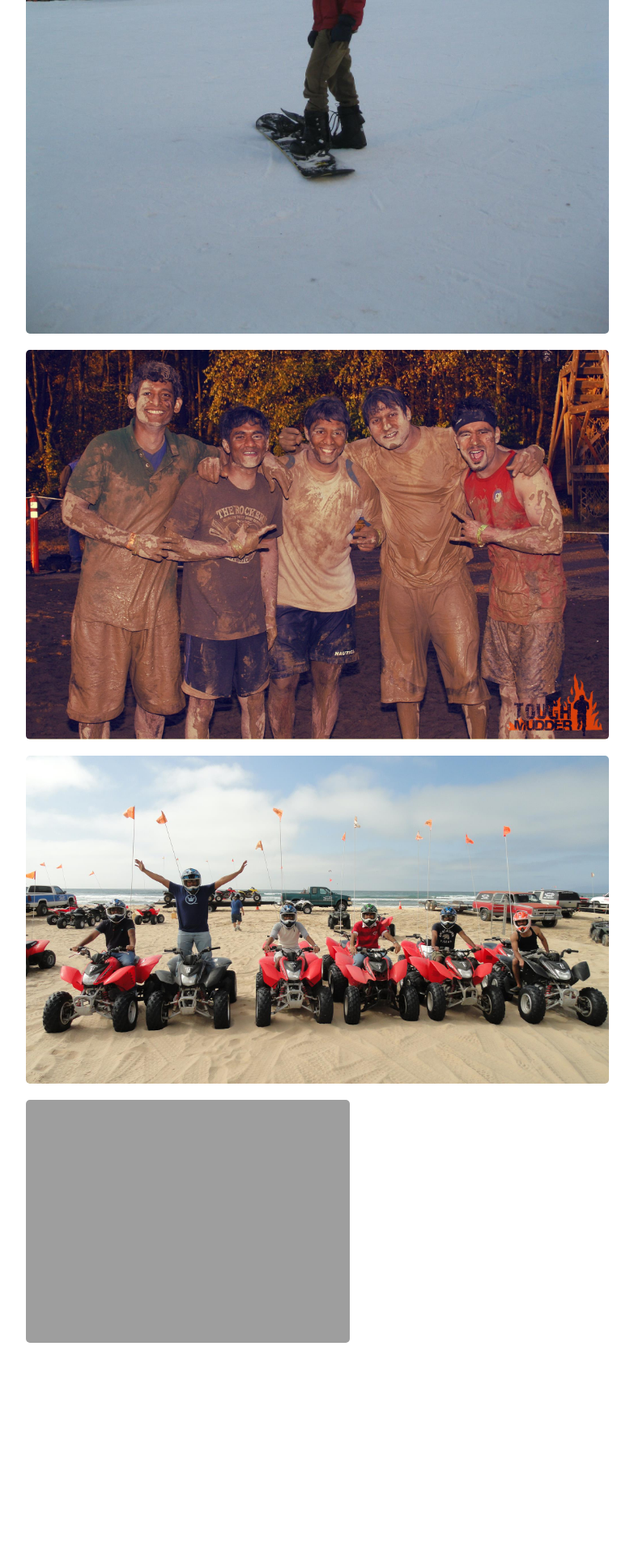
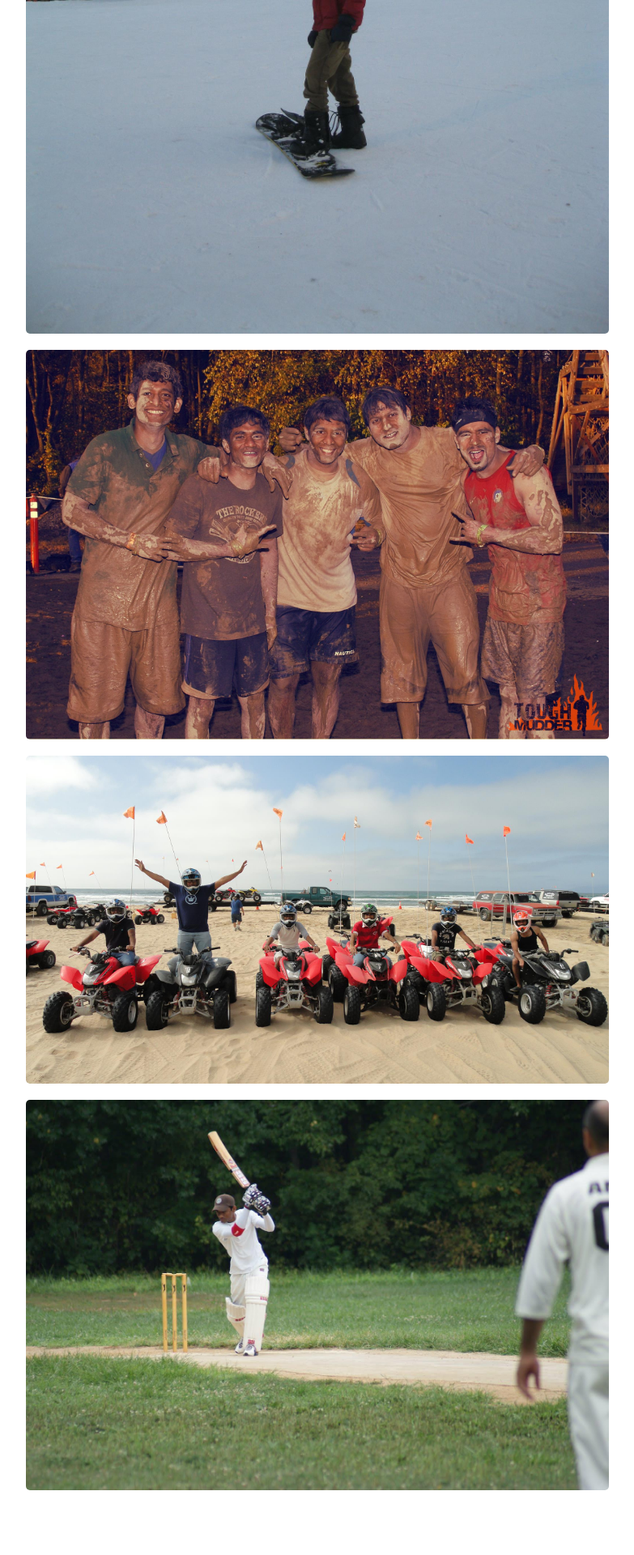
Before and after one commit to nikhilRP/nikhilRP.github, a Jekyll site: the page built from about.md, in a window 1280 px wide. Shown: the part 1773-3693 px from the top of the page at 81% size, without its empty margins (248-1031 px from the left). Built offline with Jekyll 4.4.1, drawn with Linux system fonts in a browser that asks for light colours; Markdown is read by kramdown in place of the engine named in the settings; before the commit the page ends 3511 px from its top, so only the background shows below that.

Commit message:
Update about.md

```diff
--- a/about.md
+++ b/about.md
@@ -17,4 +17,4 @@ title: About
 ![Snow boarding]({{ site.url }}/assets/snow_b.jpg)
 ![Tough mudder]({{ site.url }}/assets/tough_m.jpg)
 ![Sand dunes]({{ site.url }}/assets/dunes.jpg)
-![Cover drive]({{ site.url }}/assets/cover.jpg)
+![Cover drive]({{ site.url }}/assets/cover_d.jpg)
```
